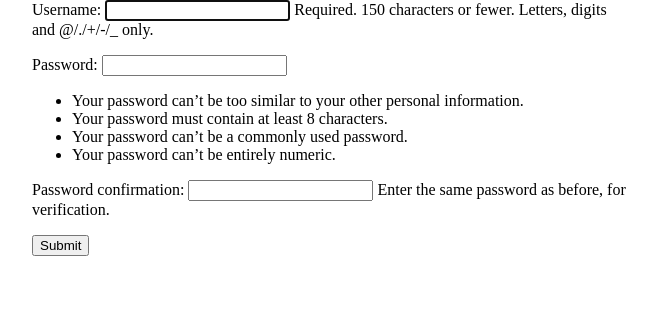
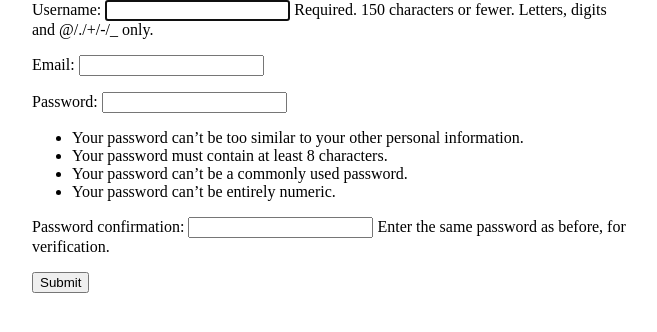
Before and after one commit to dakota-county-technical-college/travel-companion, a Django app: page /signup in a window 1280 px wide. Shown: the part 16-348 px from the top of the page, without its empty margins (308-965 px from the left). Run offline with Django 5.2, Linux system fonts and the light colour scheme.

Commit message:
adding email on sign up page

```diff
--- a/home/views.py
+++ b/home/views.py
@@ -7,14 +7,25 @@ from django.shortcuts import redirect
 from django.views import View
 from django.contrib.auth import logout
 from django.contrib.auth.views import LoginView
+from django import forms
+from django.contrib.auth.models import User
+
 
 class HomeView(TemplateView):
     template_name = 'welcome.html'
     extra_context = {'today' : datetime.today}
 
+class CustomUserRegistrationForm(UserCreationForm):
+    email = forms.EmailField(required=True)
+
+    class Meta:
+        model = User
+        fields = ('username', 'email', 'password1', 'password2')
+
+
 
 class SignupView(CreateView):
-    form_class = UserCreationForm
+    form_class = CustomUserRegistrationForm
     template_name = 'register.html'
     success_url = 'itineraries/hello'
 
--- a/templates/register.html
+++ b/templates/register.html
@@ -8,8 +8,9 @@
 </head>
 <body>
     {% block content %}
-    <form method="POST" style="text-align: left; margin: 0 auto; width: 600px;">{% csrf_token%}
-        {{form.as_p}}
+    <form method="POST" style="text-align: left; margin: 0 auto; width: 600px;">
+        {% csrf_token %}
+        {{ form.as_p }}
         <input type="submit" class="btn btn-secondary" name="submit">
     </form>
     {% endblock %}
```
